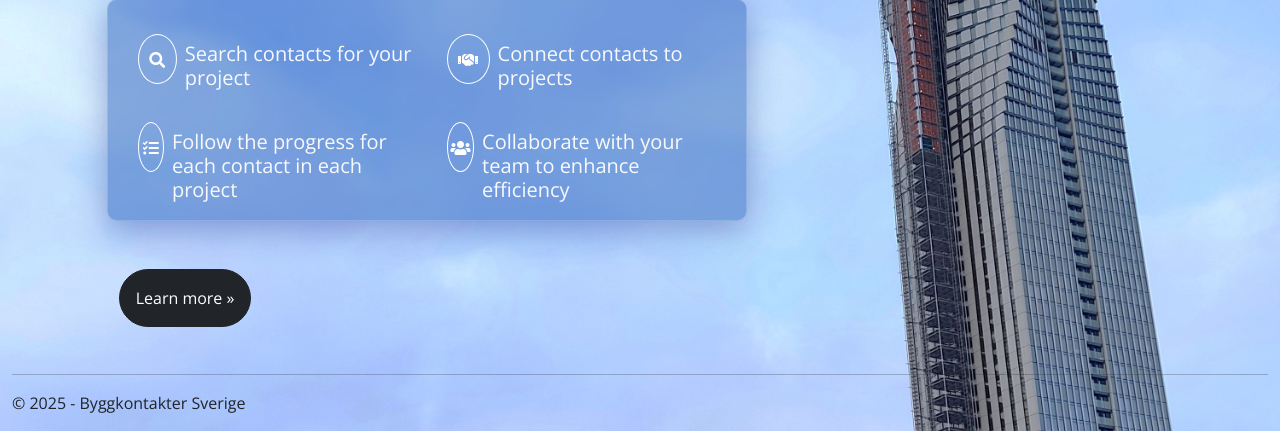
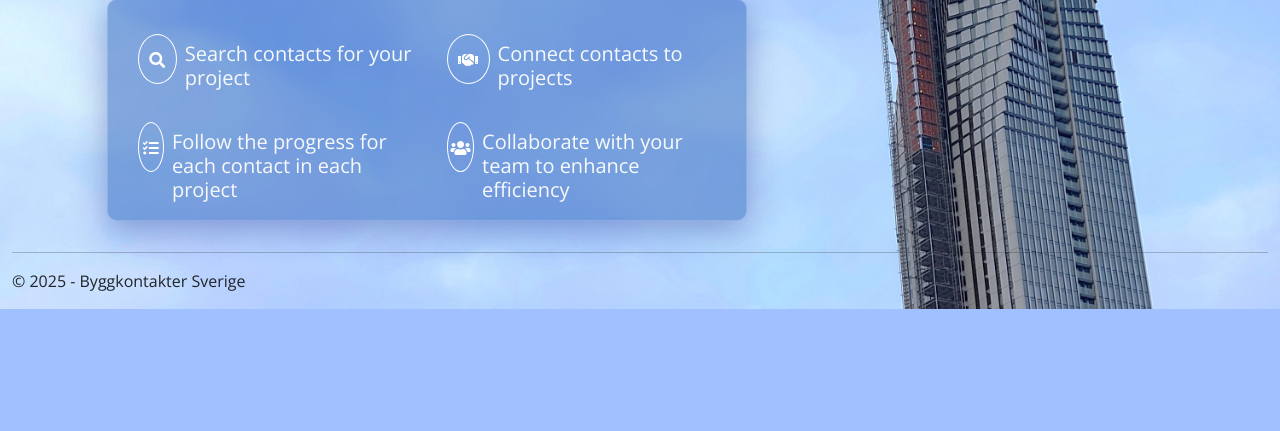
Before and after one commit to ringarochkryss/BKS3, a Django app: page / in a window 1280 px wide. Shown: the part 496-927 px from the top of the page. After the commit the page ends 805 px from the top, so only its background shows below. Run offline with Django 3.2, Linux system fonts and the light colour scheme; some libraries are stand-ins or nearby versions.

Commit message:
Remove button on index

```diff
--- a/app/templates/app/index.html
+++ b/app/templates/app/index.html
@@ -34,7 +34,7 @@
                 </div>
             </div>
         </div>
-        <p class="mt-5"><a href="https://www.djangoproject.com/" class="btn pillLG btn-dark btn-large p-3">Learn more &raquo;</a></p>
+        <!--<p class="mt-5"><a href="https://www.djangoproject.com/" class="btn pillLG btn-dark btn-large p-3">Learn more &raquo;</a></p>-->
     </div>
 </div>
 
```
